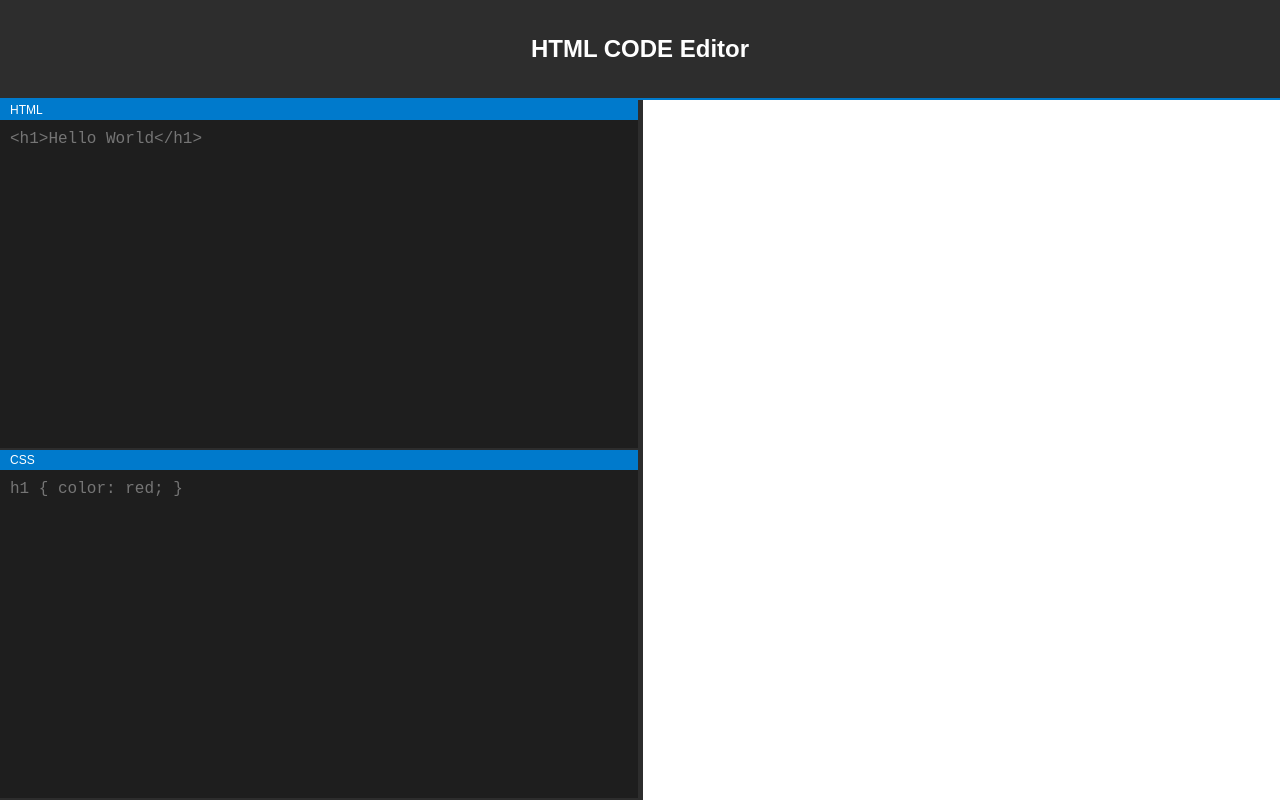
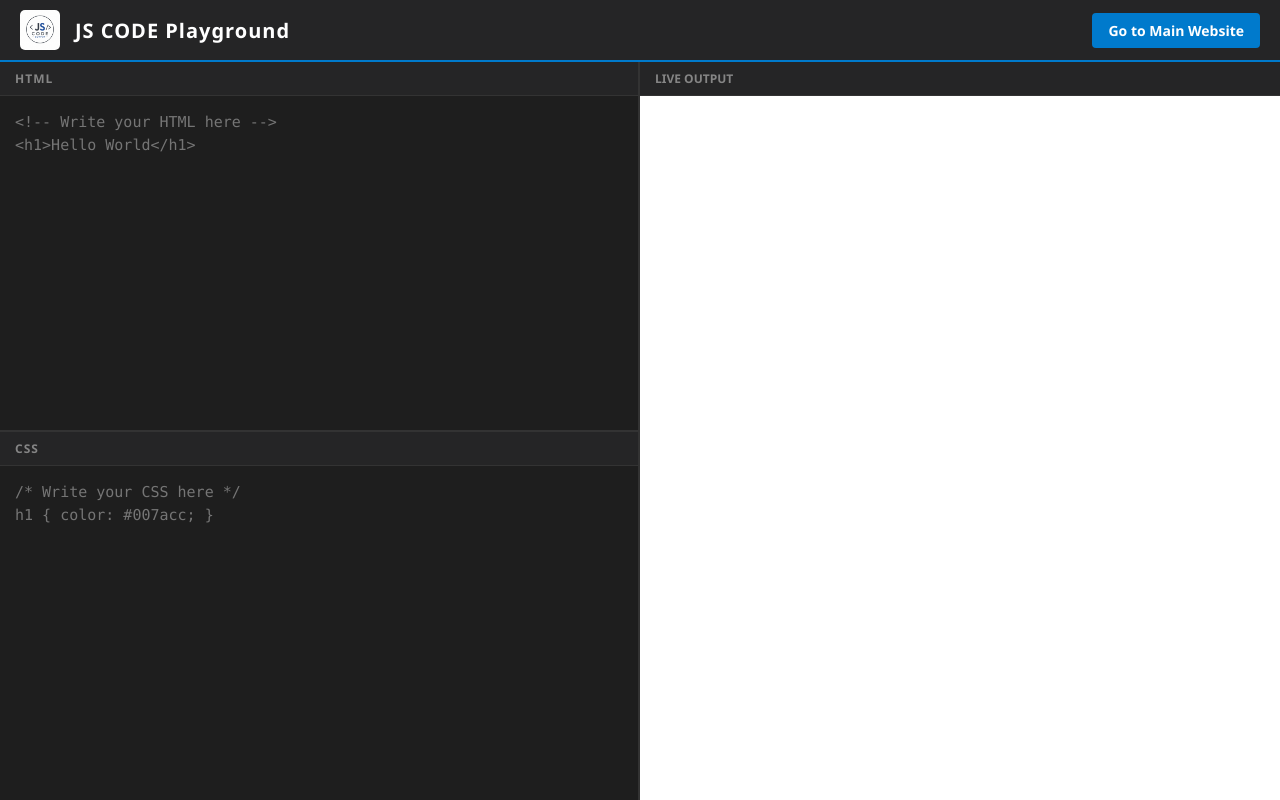
Before and after one commit to dabtanmoy4-stack/js-code-output, a plain HTML site: page online-html-editor.html in a window 1280 px wide. Drawn offline with Linux system fonts and the light colour scheme.

Commit message:
Update online-html-editor.html

```diff
--- a/online-html-editor.html
+++ b/online-html-editor.html
@@ -3,29 +3,204 @@
 <head>
     <meta charset="UTF-8">
     <meta name="viewport" content="width=device-width, initial-scale=1.0">
-    <title>HTML CODE Playground</title>
+    <title>JS CODE OUTPUT - Playground</title>
+    <!-- Favicon (Browser Tab Logo) -->
+    <link rel="icon" href="logo.jpeg" type="image/jpeg">
     <style>
-        body { font-family: Arial, sans-serif; margin: 0; display: flex; flex-direction: column; height: 100vh; background: #1e1e1e; color: #fff;}
-        .header { background: #2d2d2d; padding: 15px; text-align: center; border-bottom: 2px solid #007acc;}
-        .container { display: flex; flex: 1; overflow: hidden; }
-        .editors { display: flex; flex-direction: column; width: 50%; border-right: 5px solid #2d2d2d; }
-        textarea { flex: 1; background: #1e1e1e; color: #d4d4d4; font-family: monospace; font-size: 16px; padding: 10px; border: none; border-bottom: 2px solid #2d2d2d; resize: none; outline: none;}
-        iframe { width: 50%; background: #ffffff; border: none; }
-        .label { background: #007acc; font-size: 12px; padding: 3px 10px; display: inline-block; }
+        :root {
+            --bg-color: #1e1e1e;
+            --header-bg: #252526;
+            --border-color: #333333;
+            --text-color: #d4d4d4;
+            --accent-color: #007acc;
+            --accent-hover: #005f9e;
+        }
+
+        * {
+            box-sizing: border-box;
+            margin: 0;
+            padding: 0;
+        }
+
+        body {
+            font-family: 'Segoe UI', Tahoma, Geneva, Verdana, sans-serif;
+            background-color: var(--bg-color);
+            color: var(--text-color);
+            display: flex;
+            flex-direction: column;
+            height: 100vh;
+            overflow: hidden;
+        }
+
+        /* Header Styles */
+        .header {
+            background-color: var(--header-bg);
+            padding: 10px 20px;
+            display: flex;
+            justify-content: space-between;
+            align-items: center;
+            border-bottom: 2px solid var(--accent-color);
+            box-shadow: 0 4px 6px rgba(0,0,0,0.3);
+        }
+
+        .brand {
+            display: flex;
+            align-items: center;
+            gap: 15px;
+        }
+
+        .brand img {
+            width: 40px;
+            height: 40px;
+            border-radius: 5px;
+            object-fit: cover;
+        }
+
+        .brand h2 {
+            font-size: 20px;
+            font-weight: 600;
+            color: #ffffff;
+            letter-spacing: 1px;
+        }
+
+        .main-site-btn {
+            background-color: var(--accent-color);
+            color: #ffffff;
+            text-decoration: none;
+            padding: 8px 16px;
+            border-radius: 4px;
+            font-size: 14px;
+            font-weight: bold;
+            transition: background-color 0.3s ease;
+        }
+
+        .main-site-btn:hover {
+            background-color: var(--accent-hover);
+        }
+
+        /* Workspace Styles */
+        .container {
+            display: flex;
+            flex: 1;
+            height: calc(100vh - 60px);
+        }
+
+        .editors {
+            display: flex;
+            flex-direction: column;
+            width: 50%;
+            border-right: 2px solid var(--border-color);
+            background-color: var(--bg-color);
+        }
+
+        .editor-section {
+            display: flex;
+            flex-direction: column;
+            flex: 1;
+            border-bottom: 2px solid var(--border-color);
+        }
+
+        .editor-section:last-child {
+            border-bottom: none;
+        }
+
+        .label {
+            background-color: var(--header-bg);
+            color: #858585;
+            font-size: 12px;
+            padding: 8px 15px;
+            text-transform: uppercase;
+            font-weight: bold;
+            letter-spacing: 1px;
+            border-bottom: 1px solid var(--border-color);
+        }
+
+        textarea {
+            flex: 1;
+            background-color: #1e1e1e;
+            color: #d4d4d4;
+            font-family: 'Consolas', 'Courier New', monospace;
+            font-size: 15px;
+            line-height: 1.5;
+            padding: 15px;
+            border: none;
+            resize: none;
+            outline: none;
+        }
+
+        textarea:focus {
+            box-shadow: inset 0 0 0 1px var(--accent-color);
+        }
+
+        /* Custom Scrollbar for Textareas */
+        textarea::-webkit-scrollbar {
+            width: 8px;
+        }
+        textarea::-webkit-scrollbar-track {
+            background: #1e1e1e;
+        }
+        textarea::-webkit-scrollbar-thumb {
+            background: #424242;
+            border-radius: 4px;
+        }
+        textarea::-webkit-scrollbar-thumb:hover {
+            background: #4f4f4f;
+        }
+
+        /* Output Frame Styles */
+        .output-container {
+            width: 50%;
+            display: flex;
+            flex-direction: column;
+            background-color: #ffffff;
+        }
+
+        .output-label {
+            background-color: var(--header-bg);
+            color: #858585;
+            font-size: 12px;
+            padding: 8px 15px;
+            text-transform: uppercase;
+            font-weight: bold;
+            border-bottom: 1px solid var(--border-color);
+        }
+
+        iframe {
+            flex: 1;
+            width: 100%;
+            border: none;
+            background-color: #ffffff;
+        }
     </style>
 </head>
 <body>
     <div class="header">
-        <h2>HTML CODE Editor</h2>
+        <div class="brand">
+            <!-- Header Logo -->
+            <img src="logo.jpeg" alt="JS Code Output Logo">
+            <h2>JS CODE Playground</h2>
+        </div>
+        <!-- Link to your main website -->
+        <a href="https://js-code-output.vercel.app" class="main-site-btn" target="_blank">Go to Main Website</a>
     </div>
+
     <div class="container">
         <div class="editors">
-            <span class="label">HTML</span>
-            <textarea id="html-code" placeholder="<h1>Hello World</h1>"></textarea>
-            <span class="label">CSS</span>
-            <textarea id="css-code" placeholder="h1 { color: red; }"></textarea>
+            <div class="editor-section">
+                <div class="label">HTML</div>
+                <textarea id="html-code" placeholder="<!-- Write your HTML here -->&#10;<h1>Hello World</h1>"></textarea>
+            </div>
+
+            <div class="editor-section">
+                <div class="label">CSS</div>
+                <textarea id="css-code" placeholder="/* Write your CSS here */&#10;h1 { color: #007acc; }"></textarea>
+            </div>
         </div>
-        <iframe id="output"></iframe>
+
+        <div class="output-container">
+            <div class="output-label">Live Output</div>
+            <iframe id="output"></iframe>
+        </div>
     </div>
 
     <script>
@@ -33,10 +208,19 @@
             let html = document.getElementById("html-code").value;
             let css = "<style>" + document.getElementById("css-code").value + "</style>";
             let output = document.getElementById("output");
-            output.contentDocument.body.innerHTML = html + css;
+
+            // Writing to iframe carefully to ensure scripts and styles are parsed correctly
+            let outputDocument = output.contentDocument || output.contentWindow.document;
+            outputDocument.open();
+            outputDocument.write(html + css);
+            outputDocument.close();
         }
-        document.getElementById("html-code").addEventListener("keyup", runCode);
-        document.getElementById("css-code").addEventListener("keyup", runCode);
+
+        document.getElementById("html-code").addEventListener("input", runCode);
+        document.getElementById("css-code").addEventListener("input", runCode);
+
+        // Run once on load to show placeholder styles if user types something immediately
+        runCode();
     </script>
 </body>
 </html>
```
